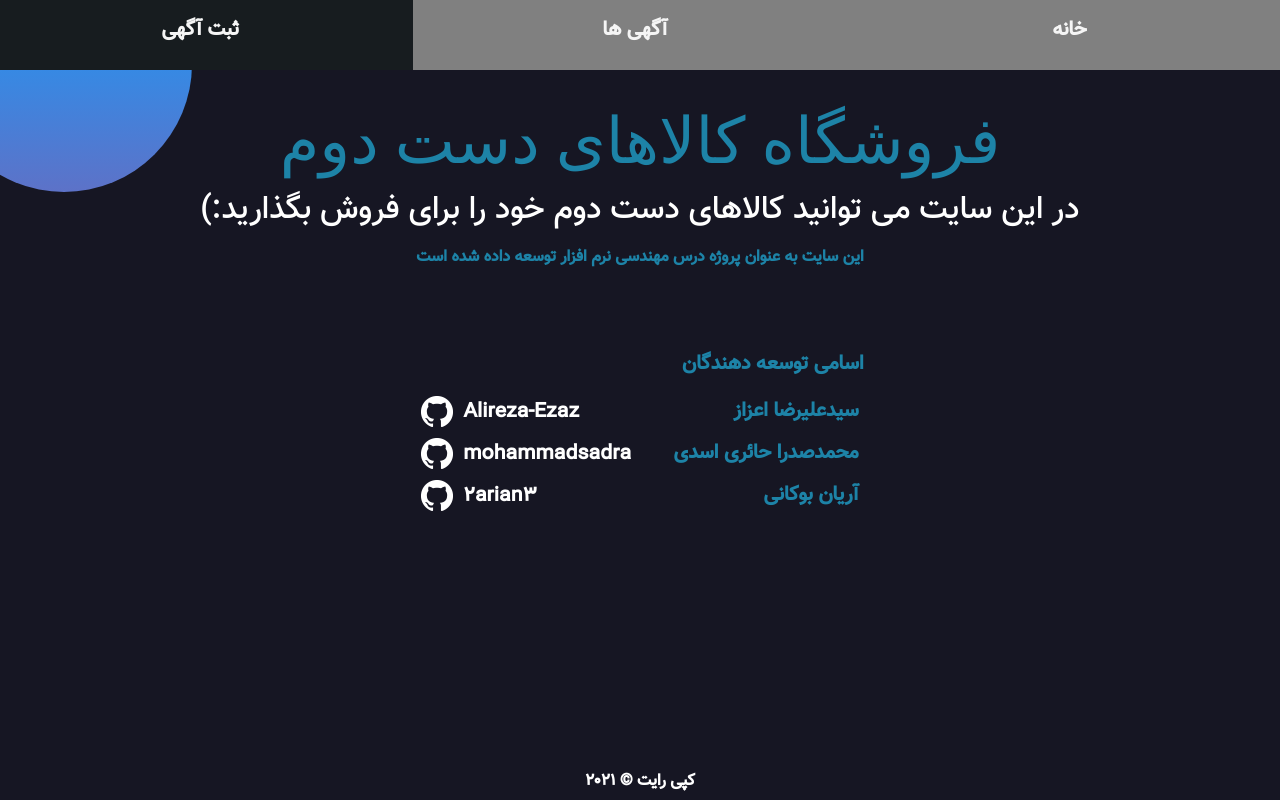
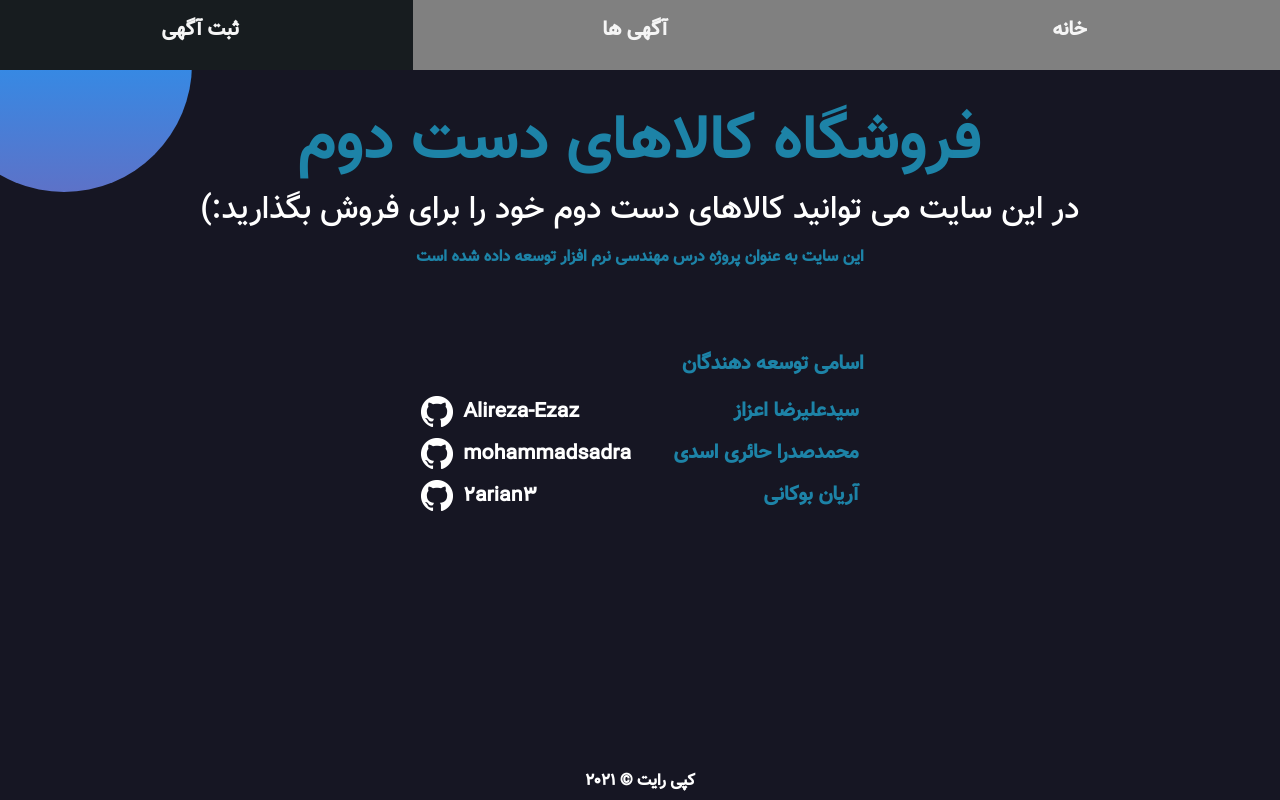
Before and after one commit to mohammadsadra/OnlineStockShop, an Angular app in the folder FrontEnd/OnlineStockShop/: page / in a window 1280 px wide. Built offline with nearby package versions, Linux system fonts and the light colour scheme.

Commit message:
Added bold font to styles

```diff
--- a/FrontEnd/OnlineStockShop/src/styles.scss
+++ b/FrontEnd/OnlineStockShop/src/styles.scss
@@ -3,6 +3,11 @@
 @font-face {
   src: url("assets/Fonts/Vazir.ttf");
   font-family: 'primaryFont';
+}
+
+@font-face {
+  src: url("assets/Fonts/Vazir-Bold.ttf");
+  font-family: 'primaryBoldFont';
 }
 
 html, body { height: 100%; }
```
